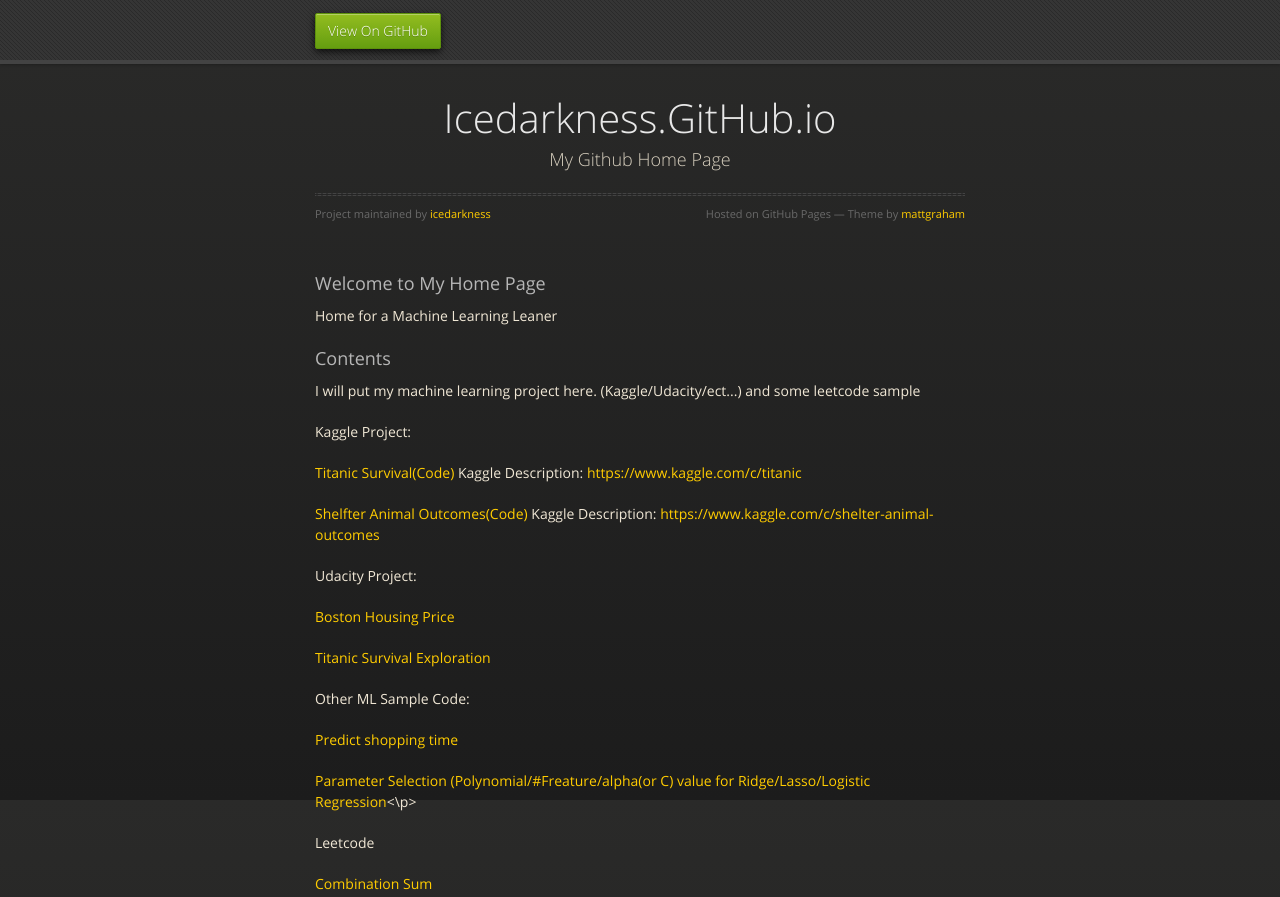
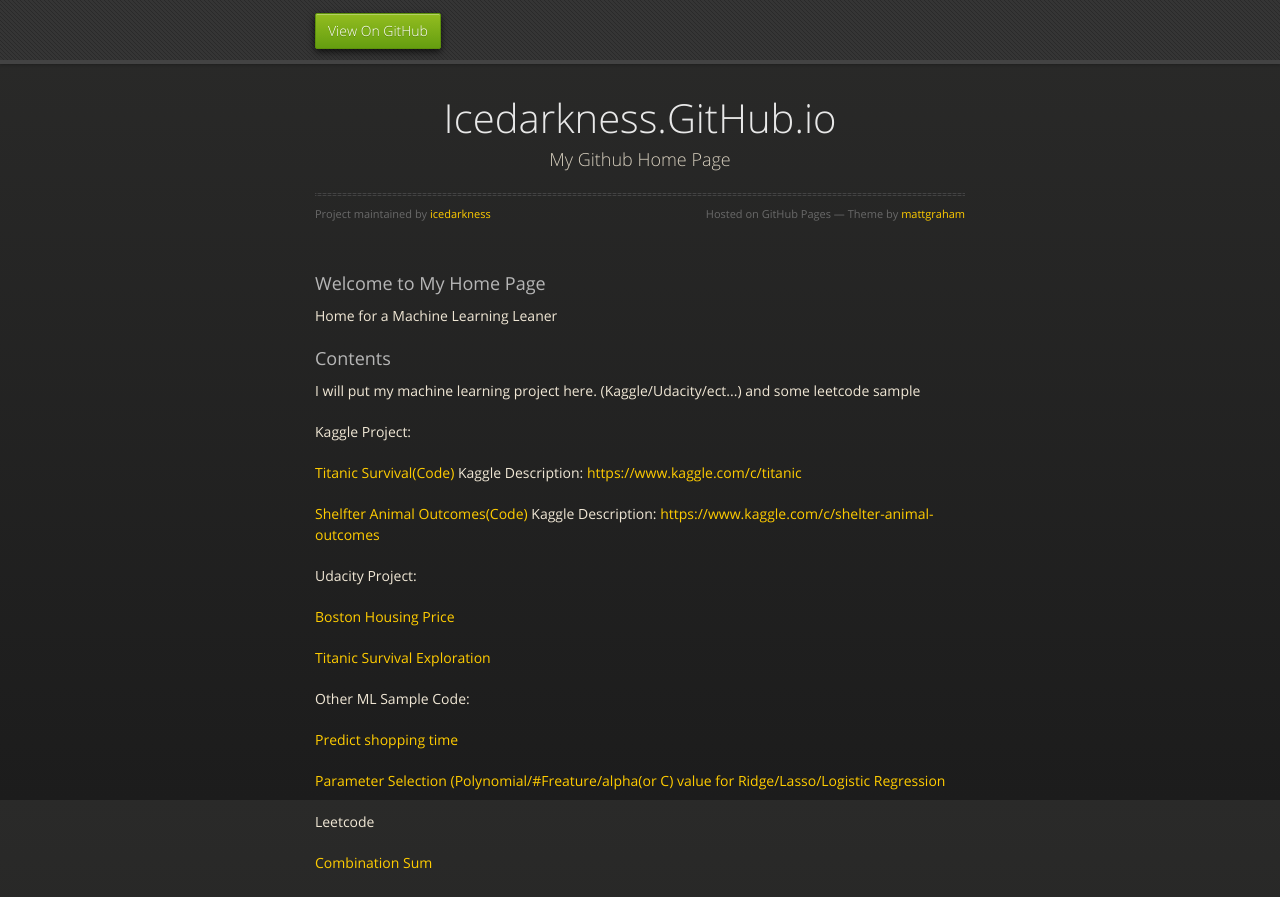
Before and after one commit to icedarkness/icedarkness.github.io, a plain HTML site: page index.html in a window 1280 px wide. Shown: the top 897 px of the page. Drawn offline with nearby package versions, Linux system fonts and the light colour scheme.

Commit message:
Update index.html

```diff
--- a/index.html
+++ b/index.html
@@ -56,7 +56,7 @@
 
 <p>Other ML Sample Code:</p>
 <p><a href="https://github.com/icedarkness/icedarkness.github.io/blob/master/predict_shopping_time">Predict shopping time</a></p>
-<p><a href="https://github.com/icedarkness/machine_learning/blob/gh-pages/parameter_selection_reg">Parameter Selection (Polynomial/#Freature/alpha(or C) value for Ridge/Lasso/Logistic Regression</a><\p>
+<p><a href="https://github.com/icedarkness/machine_learning/blob/gh-pages/parameter_selection_reg">Parameter Selection (Polynomial/#Freature/alpha(or C) value for Ridge/Lasso/Logistic Regression</a></p>
 
 <p>Leetcode</p>
 <p><a href="https://github.com/icedarkness/leetcode/blob/gh-pages/combination_sum">Combination Sum</a></p>
```
